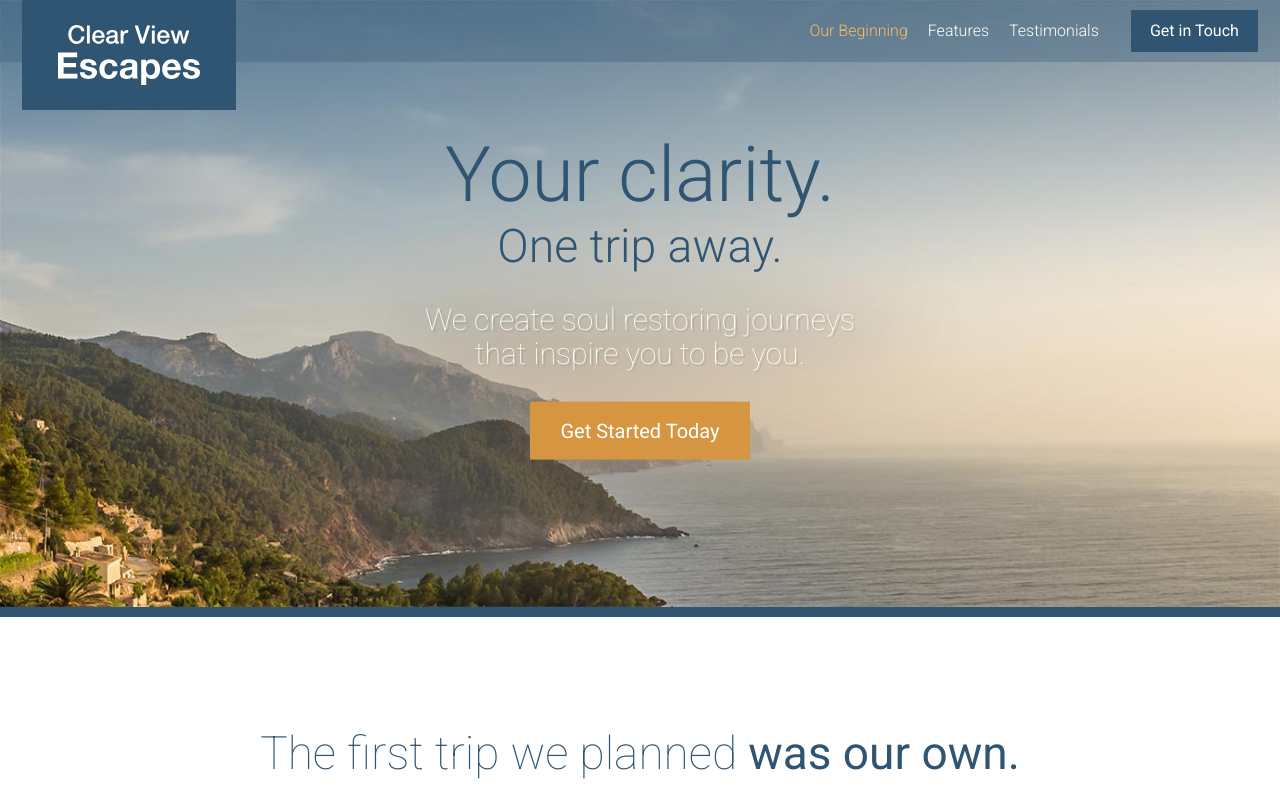
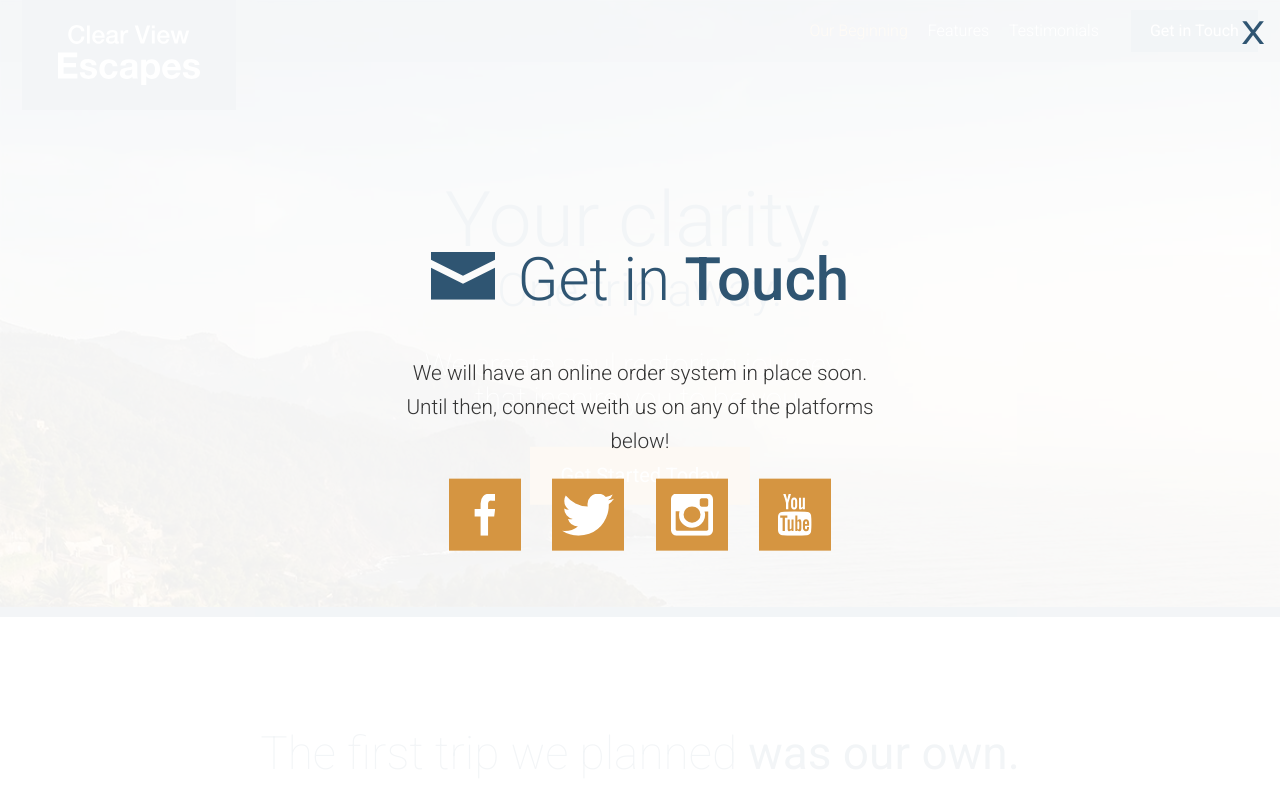
Before and after one commit to JW9506/test_bem_pattern, a website: page app/index.html in a window 1280 px wide. Both pictures are taken after a click on the link "Get Started Today". Shown: the top 800 px of the page. Drawn offline with Linux system fonts and the light colour scheme.

Commit message:
finished modal overlay

```diff
--- a/app/assets/scripts/App.js
+++ b/app/assets/scripts/App.js
@@ -2,8 +2,10 @@ import $ from "jquery";
 import MobileMenu from "./modules/MobileMenu";
 import RevealOnScroll from "./modules/RevealOnScroll";
 import StickyHeader from "./modules/StickyHeader";
+import Modal from "./modules/Modal";
 
 new MobileMenu();
 new RevealOnScroll($(".feature-item"), "85%");
 new RevealOnScroll($(".testimonial"), "80%");
 new StickyHeader();
+new Modal();
--- a/app/assets/styles/modules/_large-hero.css
+++ b/app/assets/styles/modules/_large-hero.css
@@ -13,6 +13,7 @@
     left: 0;
     width: 100%;
     text-align: center;
+    padding-top: 5.6rem;
   }
 
   &__title {
--- /dev/null
+++ b/app/assets/styles/modules/_modal.css
@@ -0,0 +1,43 @@
+.modal {
+  position: fixed;
+  z-index: 5;
+  background-color: rgba(255, 255, 255, .94);
+  top: 0;
+  left: 0;
+  right: 0;
+  bottom: 0;
+  opacity: 0;
+  transition: all .3s ease-out;
+  transform: scale(1.2);
+  visibility: hidden;
+  &__inner {
+    position: absolute;
+    width: 100%;
+    top: 50%;
+    transform: translateY(-50%);
+  }
+  &__description {
+    text-align: center;
+    font-size: 1.3rem;
+    font-weight: 300;
+    line-height: 1.65;
+  }
+  &__close {
+    position: absolute;
+    top: 15px;
+    right: 15px;
+    font-size: 2rem;
+    transform: scaleX(1.2);
+    transform-origin: 100%;
+    color: $mainBlue;
+    cursor: pointer;
+    &:hover {
+      color: $mainOrange;
+    }
+  }
+  &--is-visible {
+    visibility: visible;
+    transform: scale(1);
+    opacity: 1;
+  }
+}
--- a/app/assets/styles/modules/_section-title.css
+++ b/app/assets/styles/modules/_section-title.css
@@ -24,4 +24,8 @@
       display: inline-block;
     }
   }
+  &--less-margin {
+    margin-bottom: 1.3rem;
+    margin-top: 0;
+  }
 }
--- /dev/null
+++ b/app/assets/styles/modules/_social-icons.css
@@ -0,0 +1,34 @@
+.social-icons {
+  text-align: center;
+  &__icon {
+    background-color: $mainOrange;
+    display: inline-block;
+    padding: 0.4rem 1.3rem;
+    width: 33%;
+    margin-right: 1rem;
+    margin-bottom: 1.5rem;
+    &:nth-child(even) {
+      margin-right: 0;
+    }
+    height: 72px;
+    position: relative;
+    @mixin atSmall {
+      width: 72px;
+      margin-right: 1.7rem;
+      &:nth-child(even) {
+        margin-right: 1.7rem;
+      }
+      margin-bottom: 0;
+      &:last-child {
+        margin-right: 0;
+      }
+    }
+    .icon {
+      display: block;
+      position: absolute;
+      top: 50%;
+      left: 50%;
+      transform: translate(-50%, -50%);
+    }
+  }
+}
--- a/app/assets/styles/modules/_wrapper.css
+++ b/app/assets/styles/modules/_wrapper.css
@@ -6,6 +6,10 @@
 
   &--medium {
     max-width: 976px;
+  }
+
+  &--narrow {
+    max-width: 470px;
   }
 
   .wrapper {
--- a/app/assets/styles/styles.css
+++ b/app/assets/styles/styles.css
@@ -17,3 +17,5 @@
 @import "modules/_site-header";
 @import "modules/_primary-nav";
 @import "modules/_reveal-item";
+@import "modules/_modal";
+@import "modules/_social-icons";
--- a/app/index.html
+++ b/app/index.html
@@ -31,13 +31,19 @@
         </div>
         <div class="site-header__menu-content">
           <div class="site-header__btn-container">
-            <a href="#" class="btn">Get in Touch</a>
+            <a href="#" class="btn open-modal">Get in Touch</a>
           </div>
           <nav class="primary-nav primary-nav--pull-right">
             <ul>
-              <li><a href="#our-beginning" id="our-beginning-link">Our Beginning</a></li>
+              <li>
+                <a href="#our-beginning" id="our-beginning-link"
+                  >Our Beginning</a
+                >
+              </li>
               <li><a href="#features" id="features-link">Features</a></li>
-              <li><a href="#testimonials" id="testimonials-link">Testimonials</a></li>
+              <li>
+                <a href="#testimonials" id="testimonials-link">Testimonials</a>
+              </li>
             </ul>
           </nav>
         </div>
@@ -84,13 +90,17 @@
             We create soul restoring journeys that inspire you to be you.
           </p>
           <p>
-            <a href="#" class="btn btn--orange btn--large">Get Started Today</a>
+            <a href="#" class="btn btn--orange btn--large open-modal">Get Started Today</a>
           </p>
         </div>
       </div>
     </div>
 
-    <div id="our-beginning" class="page-section" data-matching-link="#our-beginning-link">
+    <div
+      id="our-beginning"
+      class="page-section"
+      data-matching-link="#our-beginning-link"
+    >
       <div class="wrapper">
         <h2 class="headline headline--centered headline--light">
           The first trip we planned <strong>was our own.</strong>
@@ -179,7 +189,11 @@
       </div>
     </div>
 
-    <div id="features" class="page-section page-section--blue" data-matching-link="#features-link">
+    <div
+      id="features"
+      class="page-section page-section--blue"
+      data-matching-link="#features-link"
+    >
       <div class="wrapper">
         <h2 class="section-title">
           <span class="icon icon--star section-title__icon"></span>
@@ -327,12 +341,33 @@
       <div class="wrapper">
         <p>
           <span class="site-footer__text">
-             Copyright &copy; 2016 Clear View Escapes. All rights reserved.
+            Copyright &copy; 2016 Clear View Escapes. All rights reserved.
           </span>
-          <a href="#" class="btn btn--orange">Get in Touch</a>
+          <a href="#" class="btn btn--orange open-modal">Get in Touch</a>
         </p>
       </div>
     </footer>
+    <div class="modal">
+      <div class="modal__inner">
+        <h2 class="section-title section-title--blue section-title--less-margin">
+          <span class="icon icon--mail section-title__icon"></span>
+          Get in <strong>Touch</strong>
+        </h2>
+        <div class="wrapper wrapper--narrow">
+          <p class="modal__description">
+            We will have an online order system in place soon. Until then, connect
+            weith us on any of the platforms below!
+          </p>
+        </div>
+        <div class="social-icons">
+          <a href="#" class="social-icons__icon"><span class="icon icon--facebook"></span></a>
+          <a href="#" class="social-icons__icon"><span class="icon icon--twitter"></span></a>
+          <a href="#" class="social-icons__icon"><span class="icon icon--instagram"></span></a>
+          <a href="#" class="social-icons__icon"><span class="icon icon--youtube"></span></a>
+        </div>
+      </div>
+      <div class="modal__close">X</div>
+    </div>
     <script src="temp/scripts/App.js"></script>
   </body>
 </html>
--- a/app/temp/styles/styles.css
+++ b/app/temp/styles/styles.css
@@ -302,6 +302,7 @@ a {
     left: 0;
     width: 100%;
     text-align: center;
+    padding-top: 5.6rem;
   }
 .large-hero__title {
     font-weight: 300;
@@ -365,6 +366,9 @@ a {
 }
 .wrapper--medium {
     max-width: 976px;
+  }
+.wrapper--narrow {
+    max-width: 470px;
   }
 .wrapper .wrapper {
     padding-left: 0;
@@ -638,6 +642,10 @@ a {
       margin-bottom: 0;
       display: inline-block
   }
+  }
+.section-title--less-margin {
+    margin-bottom: 1.3rem;
+    margin-top: 0;
   }
 .feature-item {
   position: relative;
@@ -981,3 +989,82 @@ a {
     opacity: 1;
     transform: scale(1);
   }
+.modal {
+  position: fixed;
+  z-index: 5;
+  background-color: rgba(255, 255, 255, .94);
+  top: 0;
+  left: 0;
+  right: 0;
+  bottom: 0;
+  opacity: 0;
+  transition: all .3s ease-out;
+  transform: scale(1.2);
+  visibility: hidden;
+}
+.modal__inner {
+    position: absolute;
+    width: 100%;
+    top: 50%;
+    transform: translateY(-50%);
+  }
+.modal__description {
+    text-align: center;
+    font-size: 1.3rem;
+    font-weight: 300;
+    line-height: 1.65;
+  }
+.modal__close {
+    position: absolute;
+    top: 15px;
+    right: 15px;
+    font-size: 2rem;
+    transform: scaleX(1.2);
+    transform-origin: 100%;
+    color: #2f5572;
+    cursor: pointer;
+  }
+.modal__close:hover {
+      color: #d59541;
+    }
+.modal--is-visible {
+    visibility: visible;
+    transform: scale(1);
+    opacity: 1;
+  }
+.social-icons {
+  text-align: center;
+}
+.social-icons__icon {
+    background-color: #d59541;
+    display: inline-block;
+    padding: 0.4rem 1.3rem;
+    width: 33%;
+    margin-right: 1rem;
+    margin-bottom: 1.5rem;
+    height: 72px;
+    position: relative;
+  }
+.social-icons__icon:nth-child(even) {
+      margin-right: 0;
+    }
+@media (min-width: 530px) {
+.social-icons__icon {
+      width: 72px;
+      margin-right: 1.7rem;
+      margin-bottom: 0
+  }
+      .social-icons__icon:nth-child(even) {
+        margin-right: 1.7rem;
+      }
+      .social-icons__icon:last-child {
+        margin-right: 0;
+      }
+  }
+.social-icons__icon .icon {
+      display: block;
+      position: absolute;
+      top: 50%;
+      left: 50%;
+      transform: translate(-50%, -50%);
+    }
```
Also changed, not shown: app/assets/scripts/modules/Modal.js (added, +29 -0 lines), app/temp/scripts/App.js, 1 other file.
